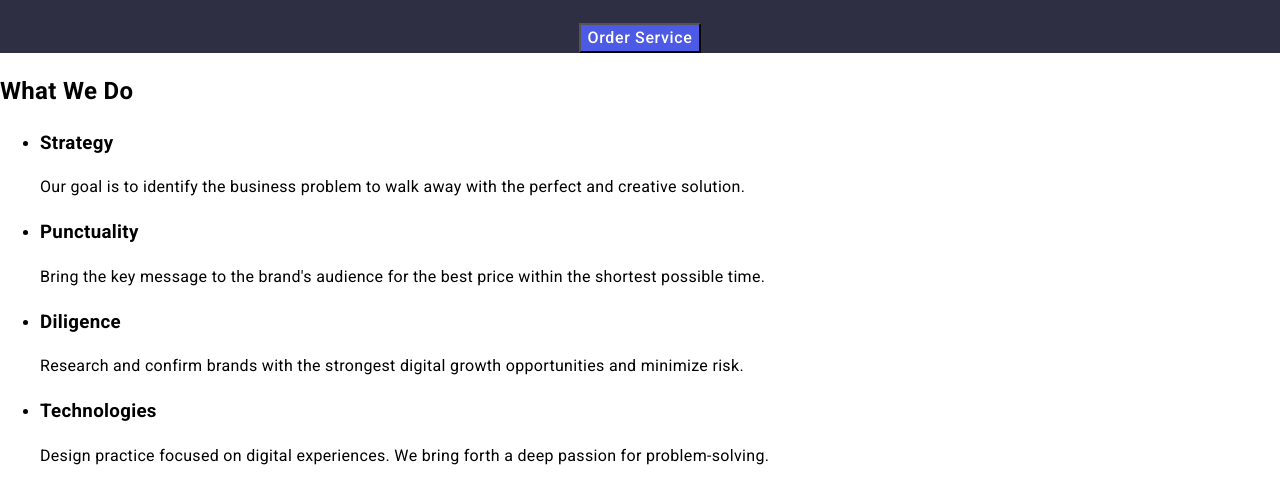
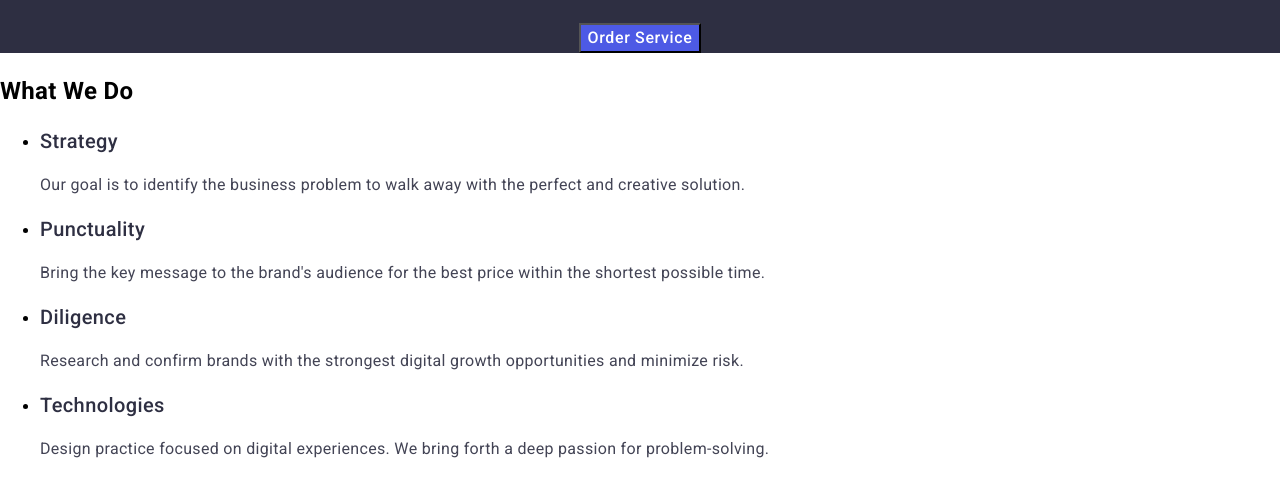
Before and after one commit to RocketReact/goit-markup-hw-02, a website built with Vite: page index.html in a window 1280 px wide. Shown: the part 306-784 px from the top of the page. Built offline with nearby package versions, Linux system fonts and the light colour scheme.

Commit message:
h3-section2, wt-we-do-paragraph

```diff
--- a/css/style.css
+++ b/css/style.css
@@ -90,3 +90,14 @@ body {
     background-color: #404BBF;
     cursor: pointer;
 }
+.h3-section2 {
+    font-weight: 500;
+    font-size: 20px;
+    line-height: 1.2;
+    letter-spacing: 0.02em;
+    color: #2e2f42;
+
+}
+.wt-we-do-paragraph {
+    color: #434455;
+}
--- a/index.html
+++ b/index.html
@@ -44,29 +44,29 @@
     <h2>What We Do</h2>
     <ul>
     <li>
-    <h3>Strategy</h3>
-      <p>
+    <h3 class="h3-section2">Strategy</h3>
+      <p class="wt-we-do-paragraph">
         Our goal is to identify the business
         problem to walk away with the perfect and creative solution.
       </p>
     </li>
     <li>
-      <h3>Punctuality</h3>
-      <p>
+      <h3 class="h3-section2">Punctuality</h3>
+      <p class="wt-we-do-paragraph">
         Bring the key message to the brand's audience
         for the best price within the shortest possible time.
       </p>
     </li>
     <li>
-      <h3>Diligence</h3>
-      <p>
+      <h3 class="h3-section2">Diligence</h3>
+      <p class="wt-we-do-paragraph">
         Research and confirm brands with the strongest digital
         growth opportunities and minimize risk.
       </p>
     </li>
     <li>
-      <h3>Technologies</h3>
-      <p>
+      <h3 class="h3-section2">Technologies</h3>
+      <p class="wt-we-do-paragraph">
         Design practice focused on digital experiences.
         We bring forth a deep passion for problem-solving.
       </p>
```
